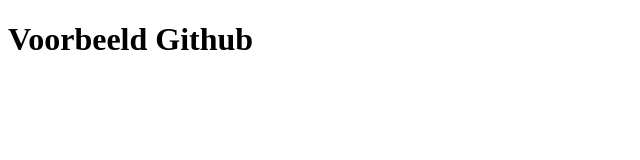
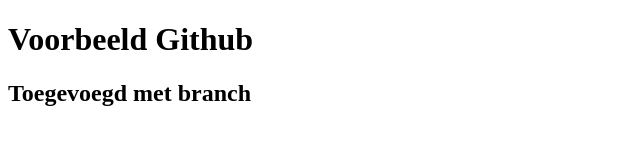
Before and after one commit to SammyHolemans/TrainingsSessieVoorbeeld, a plain HTML site: page index.html in a window 1280 px wide. Shown: the whole page, without its empty margins (0-640 px from the left). Drawn offline with Linux system fonts and the light colour scheme.

Commit message:
Commit op branch

```diff
--- a/index.html
+++ b/index.html
@@ -6,5 +6,7 @@
 </head>
 <body>
     <h1>Voorbeeld Github</h1>
+
+    <h2>Toegevoegd met branch</h2>
 </body>
 </html>
```
